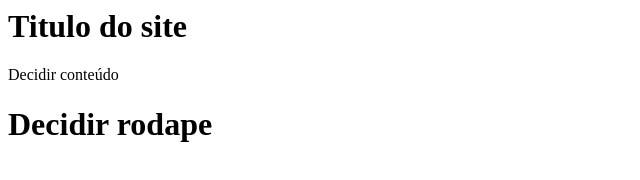
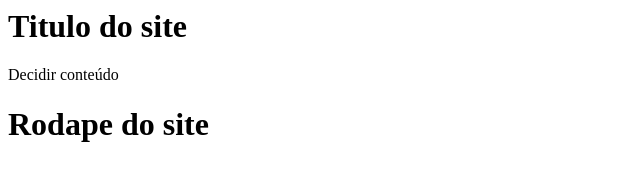
Before and after one commit to CleitonReis/curso-git, a plain HTML site: page proposta_1.html in a window 1280 px wide. Shown: the whole page, without its empty margins (0-640 px from the left). Drawn offline with Linux system fonts and the light colour scheme.

Commit message:
rodape do site

```diff
--- a/proposta_1.html
+++ b/proposta_1.html
@@ -10,7 +10,7 @@
 			Decidir conteúdo
 		</div>
 		<h1>
-			Decidir rodape
+			Rodape do site
 		</h1>
 	</body>
 </html>
```
